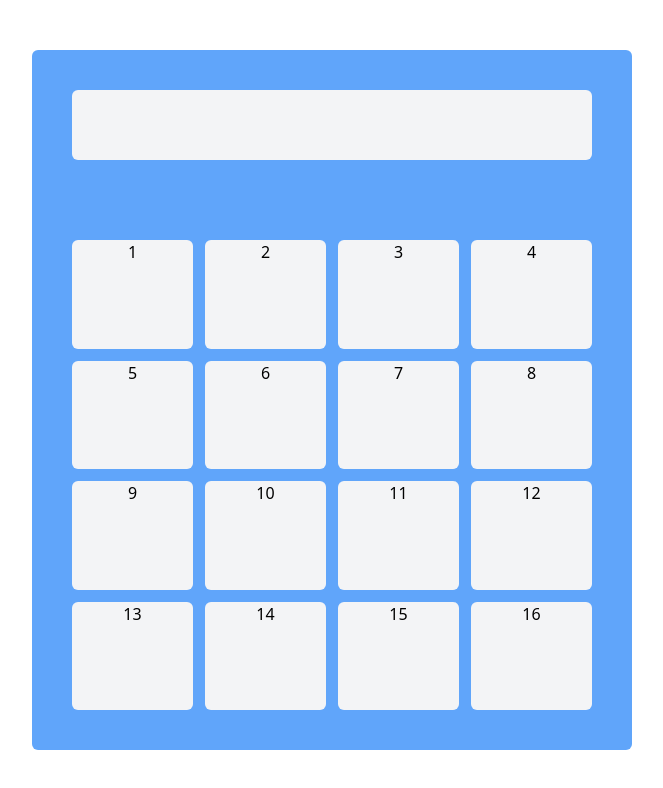
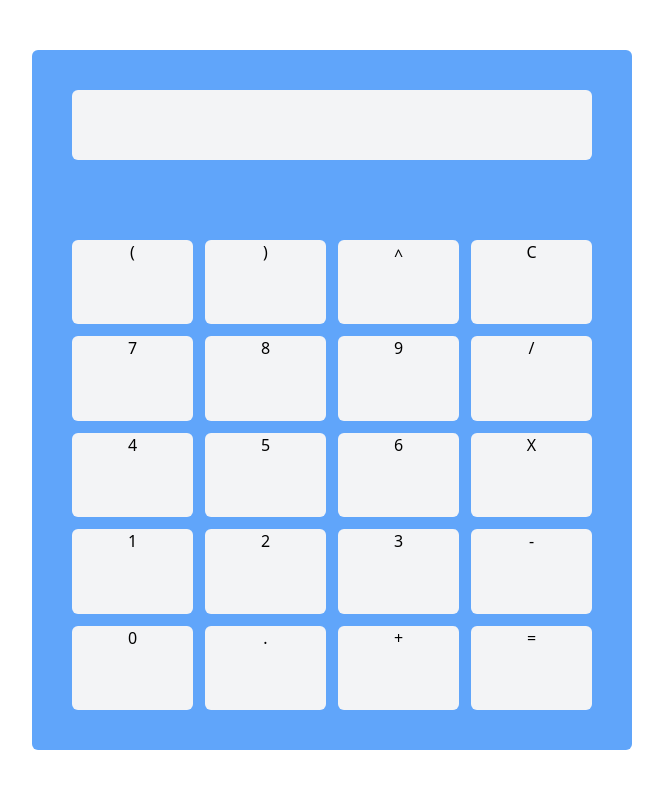
Before and after one commit to mdegroot09/vue-calculator, a Vue app: page / in a window 1280 px wide. Shown: the top 788 px of the page, without its empty margins (308-971 px from the left). Built offline with nearby package versions, Linux system fonts and the light colour scheme.

Commit message:
Added button delegations

```diff
--- a/src/components/Calculator.vue
+++ b/src/components/Calculator.vue
@@ -2,23 +2,27 @@
     <div class="w-screen h-screen grid items-center justify-center">
         <div class="calculator rounded-md bg-blue-400 grid grid-cols-1 grid-rows-2 items-center justify-center">
             <div class="screen bg-gray-100 rounded-md"></div>
-            <div class="calcBtns h-full grid grid-cols-4 grid-rows-4 gap-3">
+            <div class="calcBtns h-full grid grid-cols-4 grid-rows-5 gap-3">
+                <div class="w-full bg-gray-100 rounded-md grid items-center"><div class="btnText text-center">(</div></div>
+                <div class="w-full bg-gray-100 rounded-md grid items-center"><div class="btnText text-center">)</div></div>
+                <div class="w-full bg-gray-100 rounded-md grid items-center"><div class="btnText text-center" style="paddingTop: 3px">^</div></div>
+                <div class="w-full bg-gray-100 rounded-md grid items-center"><div class="btnText text-center">C</div></div>
+                <div class="w-full bg-gray-100 rounded-md grid items-center"><div class="btnText text-center">7</div></div>
+                <div class="w-full bg-gray-100 rounded-md grid items-center"><div class="btnText text-center">8</div></div>
+                <div class="w-full bg-gray-100 rounded-md grid items-center"><div class="btnText text-center">9</div></div>
+                <div class="w-full bg-gray-100 rounded-md grid items-center"><div class="btnText text-center">/</div></div>
+                <div class="w-full bg-gray-100 rounded-md grid items-center"><div class="btnText text-center">4</div></div>
+                <div class="w-full bg-gray-100 rounded-md grid items-center"><div class="btnText text-center">5</div></div>
+                <div class="w-full bg-gray-100 rounded-md grid items-center"><div class="btnText text-center">6</div></div>
+                <div class="w-full bg-gray-100 rounded-md grid items-center"><div class="btnText text-center">X</div></div>
                 <div class="w-full bg-gray-100 rounded-md grid items-center"><div class="btnText text-center">1</div></div>
                 <div class="w-full bg-gray-100 rounded-md grid items-center"><div class="btnText text-center">2</div></div>
                 <div class="w-full bg-gray-100 rounded-md grid items-center"><div class="btnText text-center">3</div></div>
-                <div class="w-full bg-gray-100 rounded-md grid items-center"><div class="btnText text-center">4</div></div>
-                <div class="w-full bg-gray-100 rounded-md grid items-center"><div class="btnText text-center">5</div></div>
-                <div class="w-full bg-gray-100 rounded-md grid items-center"><div class="btnText text-center">6</div></div>
-                <div class="w-full bg-gray-100 rounded-md grid items-center"><div class="btnText text-center">7</div></div>
-                <div class="w-full bg-gray-100 rounded-md grid items-center"><div class="btnText text-center">8</div></div>
-                <div class="w-full bg-gray-100 rounded-md grid items-center"><div class="btnText text-center">9</div></div>
-                <div class="w-full bg-gray-100 rounded-md grid items-center"><div class="btnText text-center">10</div></div>
-                <div class="w-full bg-gray-100 rounded-md grid items-center"><div class="btnText text-center">11</div></div>
-                <div class="w-full bg-gray-100 rounded-md grid items-center"><div class="btnText text-center">12</div></div>
-                <div class="w-full bg-gray-100 rounded-md grid items-center"><div class="btnText text-center">13</div></div>
-                <div class="w-full bg-gray-100 rounded-md grid items-center"><div class="btnText text-center">14</div></div>
-                <div class="w-full bg-gray-100 rounded-md grid items-center"><div class="btnText text-center">15</div></div>
-                <div class="w-full bg-gray-100 rounded-md grid items-center"><div class="btnText text-center">16</div></div>
+                <div class="w-full bg-gray-100 rounded-md grid items-center"><div class="btnText text-center">-</div></div>
+                <div class="w-full bg-gray-100 rounded-md grid items-center"><div class="btnText text-center">0</div></div>
+                <div class="w-full bg-gray-100 rounded-md grid items-center"><div class="btnText text-center">.</div></div>
+                <div class="w-full bg-gray-100 rounded-md grid items-center"><div class="btnText text-center">+</div></div>
+                <div class="w-full bg-gray-100 rounded-md grid items-center"><div class="btnText text-center">=</div></div>
             </div>
         </div>
     </div>
```
